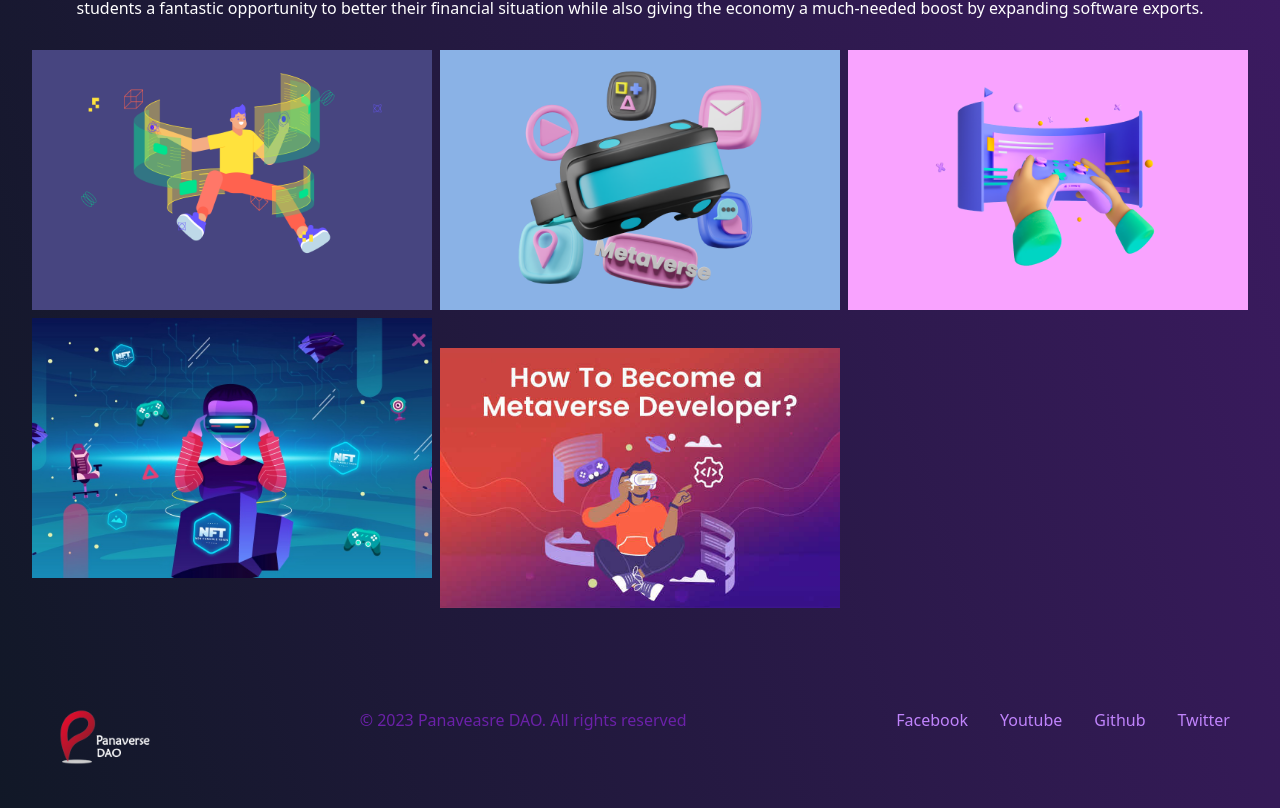
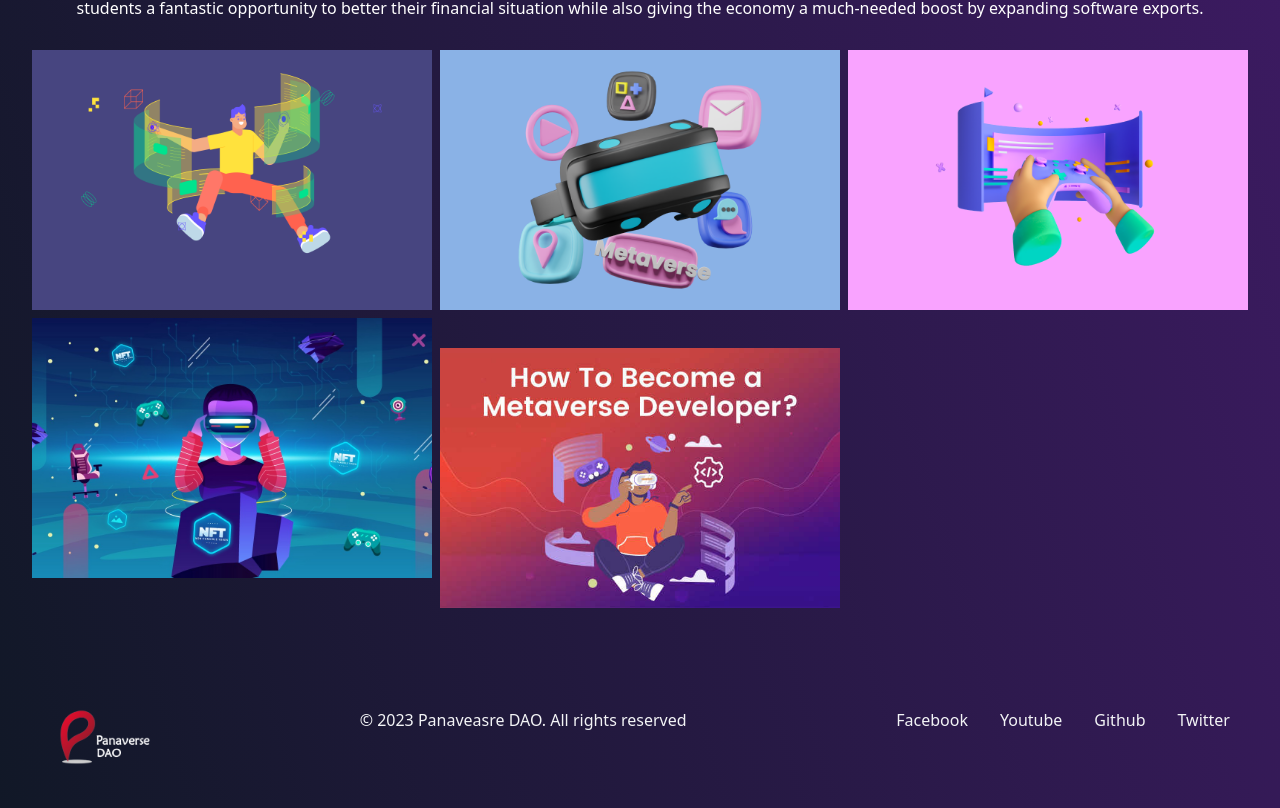
Before and after one commit to IrfanG-cloud/panavers-website-next, a Next.js app: page / in a window 1280 px wide. Shown: the part 3351-4159 px from the top of the page. Built offline with nearby package versions, Linux system fonts and the light colour scheme.

Commit message:
footer color updated

```diff
--- a/app/components/Footer.tsx
+++ b/app/components/Footer.tsx
@@ -18,8 +18,8 @@ export default function Footer() {
       <Link href="/">
         <Image src="/logo-white.png" width={100} height={50} alt="logo" />
       </Link>
-      <p className="text-purple-800">© 2023 Panaveasre DAO. All rights reserved</p>
-      <div className="flex justify-center space-x-4 text-purple-400 hover:text-purple-800 gap-4">
+      <p className="text-gray-100">© 2023 Panaveasre DAO. All rights reserved</p>
+      <div className="flex justify-center space-x-4 text-gray-100 hover:text-gray-400 gap-4">
         <Link href='https://www.facebook.com/groups/panaverse'>Facebook</Link>
         <Link href='https://www.youtube.com/@panaverse/streams'>Youtube</Link>
         <Link href='https://github.com/panaverse'>Github</Link>
--- a/app/components/Navbar.tsx
+++ b/app/components/Navbar.tsx
@@ -51,7 +51,7 @@ export default function Navbar() {
               <Link
                 href={`${item.href}`}
                 key={idx}
-                className="color-white px-[20px] py-[10px] hover:bg-purple-900 hover:text-purple-600 hover:rounded-md hover:px-[20px] hover: py-[10px]"
+                className="color-white px-[20px] py-[10px] hover:bg-purple-400 hover:text-purple-600 hover:rounded-md hover:px-[20px] hover: py-[10px]"
               >
                 {item.label}
               </Link>
```
